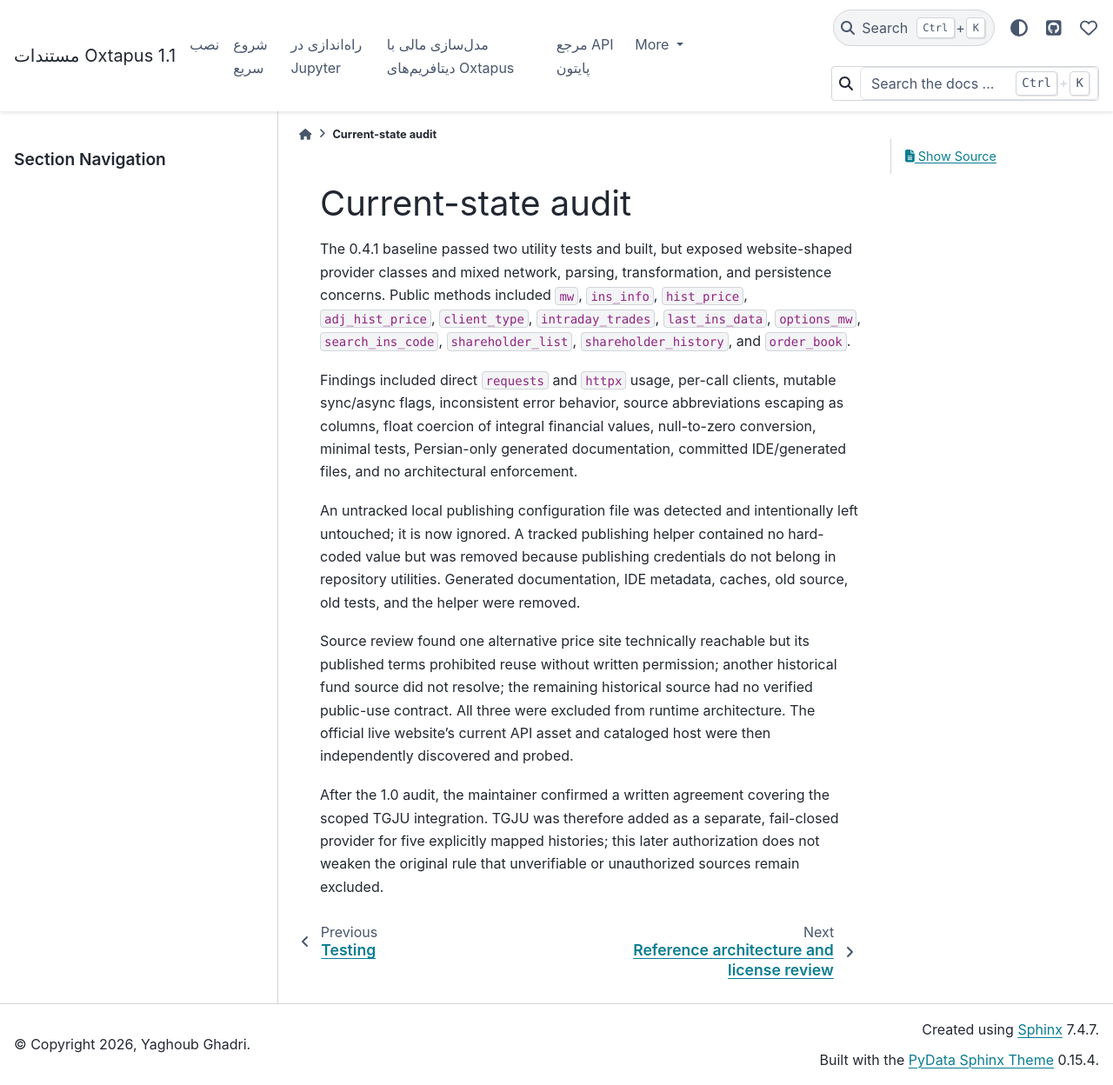
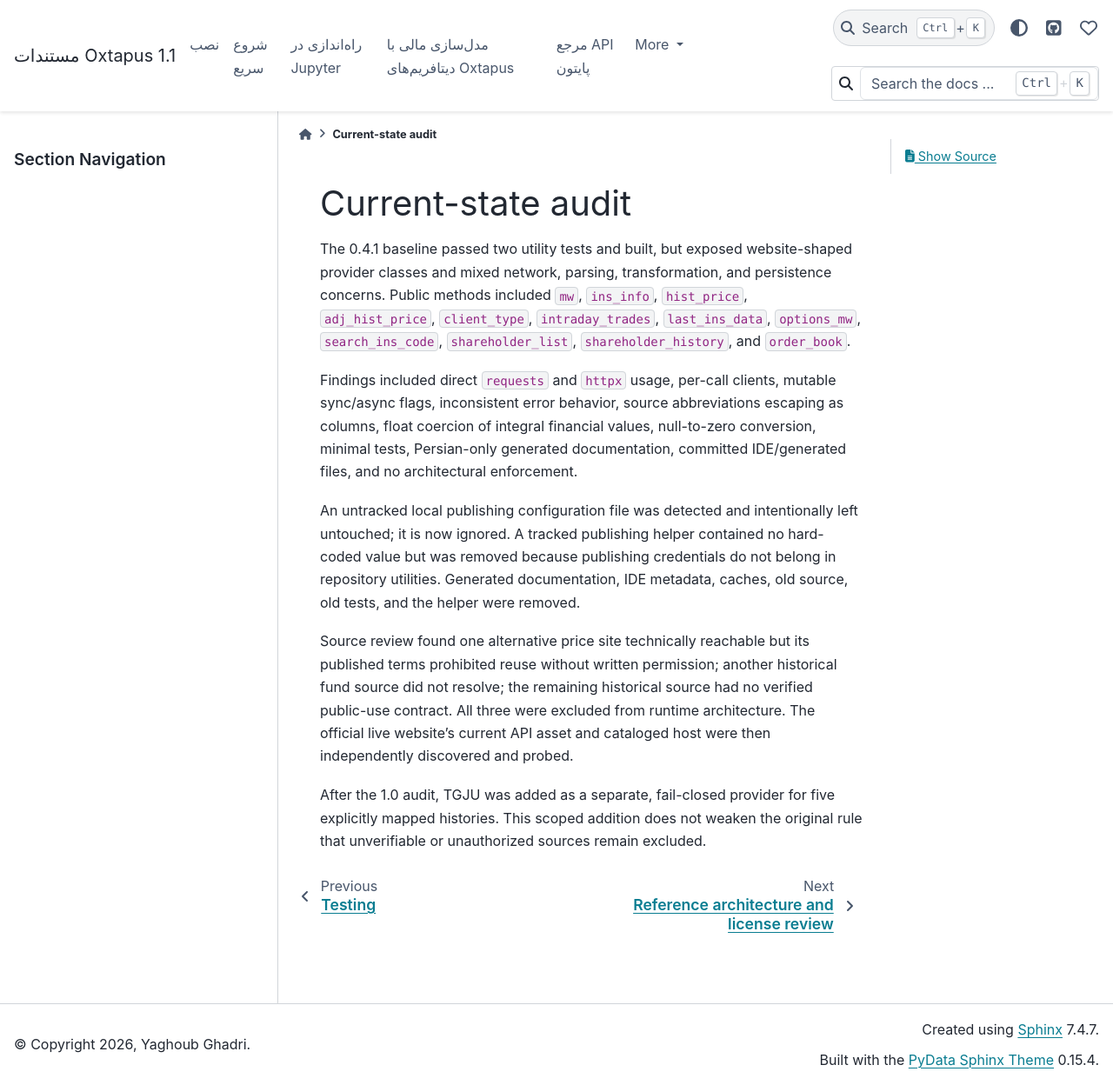
Before and after one commit to yghaderi/oxtapus, a Sphinx documentation site: the page built from docs/development/current-state-audit.md, in a window 1280 px wide and 1248 px high. Shown: the whole window at 87% size. Built offline with Sphinx 7.4.7 and the PyData theme 0.15.4, drawn with Linux system fonts in a browser that asks for light colours.

Commit message:
docs: remove TGJU authorization wording

```diff
--- a/docs/development/current-state-audit.md
+++ b/docs/development/current-state-audit.md
@@ -22,7 +22,6 @@ the remaining historical source had no verified public-use contract. All three w
 from runtime architecture. The official live website's current API asset and cataloged host
 were then independently discovered and probed.
 
-After the 1.0 audit, the maintainer confirmed a written agreement covering the scoped TGJU
-integration. TGJU was therefore added as a separate, fail-closed provider for five explicitly
-mapped histories; this later authorization does not weaken the original rule that unverifiable
-or unauthorized sources remain excluded.
+After the 1.0 audit, TGJU was added as a separate, fail-closed provider for five explicitly
+mapped histories. This scoped addition does not weaken the original rule that unverifiable or
+unauthorized sources remain excluded.
--- a/pyproject.toml
+++ b/pyproject.toml
@@ -4,7 +4,7 @@ build-backend = "hatchling.build"
 
 [project]
 name = "oxtapus"
-version = "1.1.0"
+version = "1.1.1"
 description = "A typed, Polars-native Python SDK for TSETMC, TGJU, and Iranian financial market data."
 readme = "README.md"
 license = { file = "LICENSE.txt" }
--- a/src/oxtapus/_version.py
+++ b/src/oxtapus/_version.py
@@ -1,3 +1,3 @@
 """Single source of truth for the package version."""
 
-__version__ = "1.1.0"
+__version__ = "1.1.1"
--- a/src/oxtapus/data/data_catalog.toml
+++ b/src/oxtapus/data/data_catalog.toml
@@ -1,5 +1,5 @@
 [catalog]
-version = "1.1.0"
+version = "1.1.1"
 
 [[dataset]]
 name = "instrument"
--- a/src/oxtapus/providers/tgju/endpoint_catalog.toml
+++ b/src/oxtapus/providers/tgju/endpoint_catalog.toml
@@ -1,7 +1,7 @@
 [catalog]
 version = "2026.09.27"
 provider = "tgju"
-verification_policy = "The maintainer confirmed a written source agreement; live payloads, dates, integral prices, aliases, nulls, and schema fingerprints were checked for five enabled assets."
+verification_policy = "Live payloads, dates, integral prices, aliases, nulls, and schema fingerprints were checked for five enabled assets."
 
 [[endpoint]]
 name = "asset_price_history"
@@ -20,7 +20,7 @@ update_cadence = "daily"
 pagination_behavior = "complete available history; no pagination parameter"
 retry_safe = true
 required_headers = ["User-Agent", "Referer", "Accept"]
-known_restrictions = "Only price_dollar_rl, nima_sell_usd, price_eur, sekee, and nim are enabled; usage is subject to the maintainer's written source agreement and upstream terms."
+known_restrictions = "Only price_dollar_rl, nima_sell_usd, price_eur, sekee, and nim are enabled; usage is subject to upstream terms."
 observed_response_size = 767835
 last_verified_timestamp = "2026-09-27T18:38:33Z"
 schema_fingerprint = "1a9392457cdcba79aee1cbb45c767d0eda09c54a2be23bcd872d7eb58d468198"
```
Also changed, not shown: CHANGELOG.md (+4 -0 lines), DATA_SOURCE_NOTICE.md (+3 -4 lines), README.md (+0 -2 lines), THIRD_PARTY_NOTICES.md (+1 -2 lines), docs/concepts/providers.md (+2 -3 lines), docs/reference/tgju-assets.md (+2 -3 lines), src/oxtapus/providers/tgju/AGENTS.md (+1 -1 lines), 3 other files.
